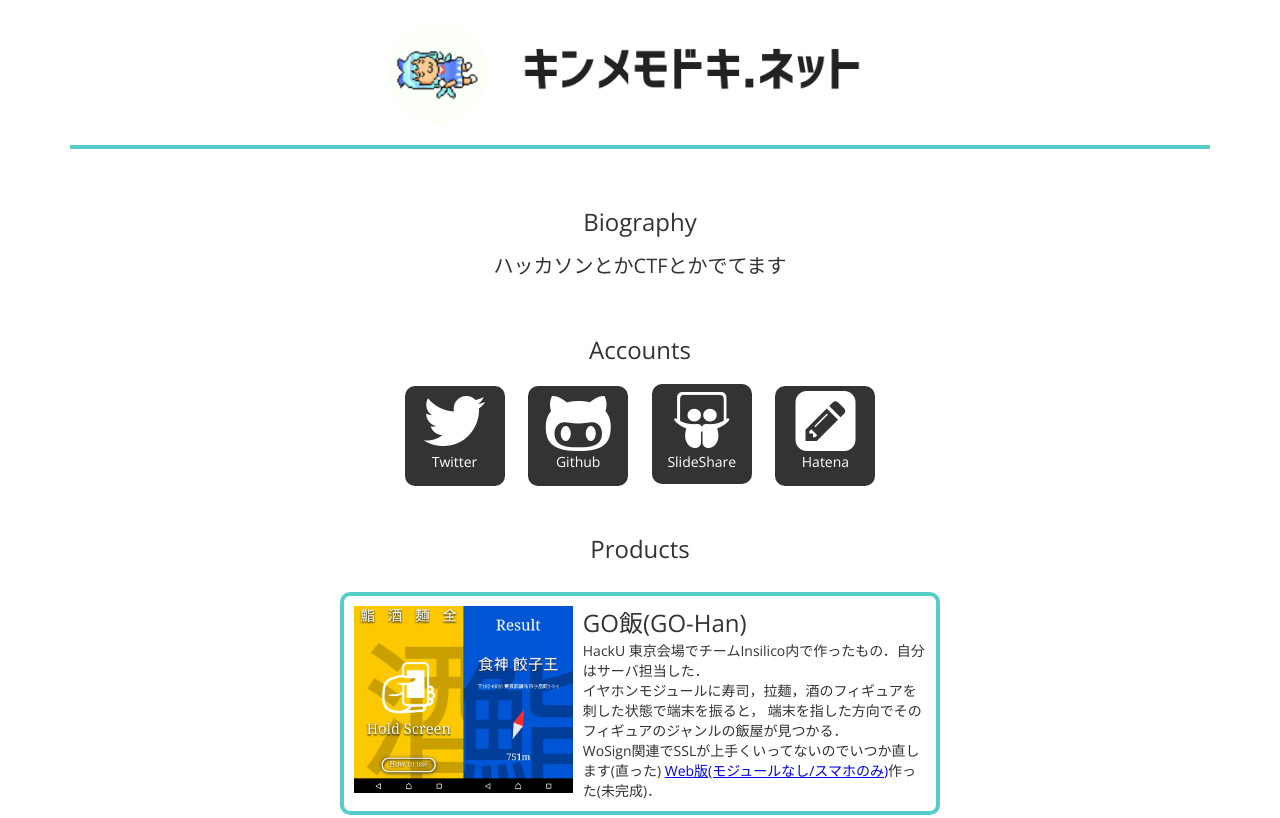
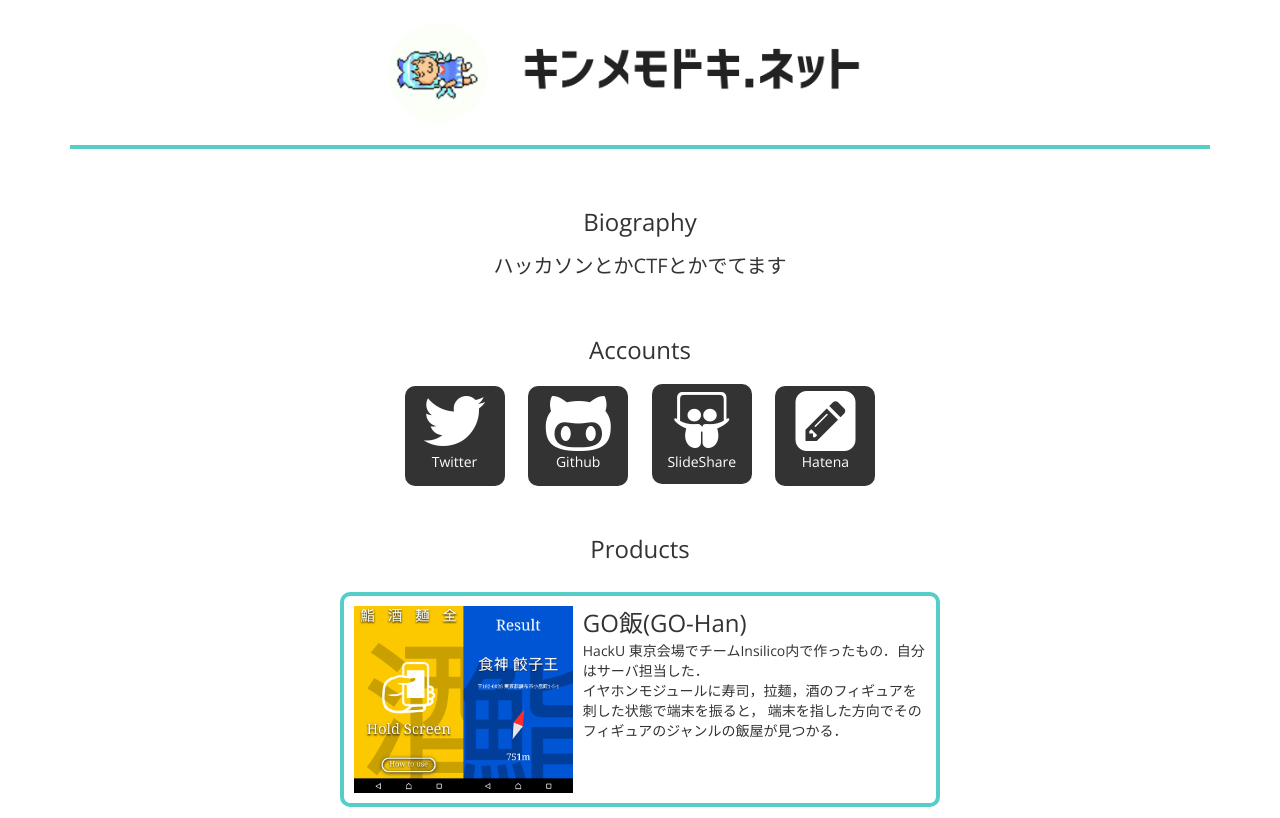
Before and after one commit to kinmemodoki/kinmemodoki.github.io, a plain HTML site: page index.html in a window 1280 px wide. Shown: the top 818 px of the page. Drawn offline with nearby package versions, Linux system fonts and the light colour scheme.

Commit message:
Update index.html

```diff
--- a/index.html
+++ b/index.html
@@ -76,8 +76,8 @@
       <a class="productname">GO飯(GO-Han)</a>
       <br>HackU 東京会場でチームInsilico内で作ったもの．自分はサーバ担当した．
       <br>イヤホンモジュールに寿司，拉麺，酒のフィギュアを刺した状態で端末を振ると， 端末を指した方向でそのフィギュアのジャンルの飯屋が見つかる．
-      <br>WoSign関連でSSLが上手くいってないのでいつか直します(直った)
-      <a href="https://hacku.kinmemodoki.net">Web版(モジュールなし/スマホのみ)</a>作った(未完成)．
+      <!--<br>WoSign関連でSSLが上手くいってないのでいつか直します(直った)
+      <a href="https://hacku.kinmemodoki.net">Web版(モジュールなし/スマホのみ)</a>作った(未完成)．-->
       <div class="clearfix visible-ms"></div>
     </div>
     <br>
```
